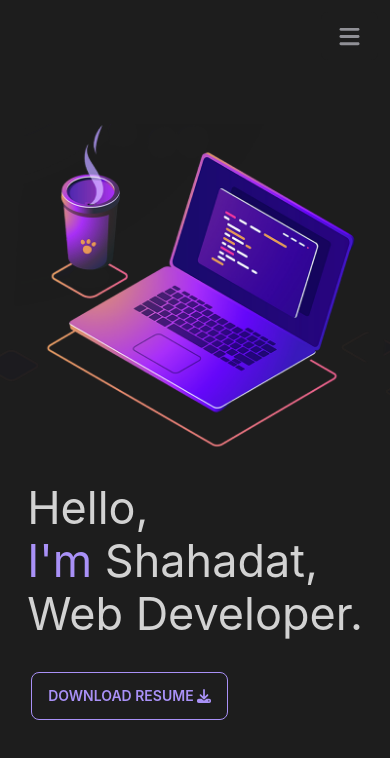
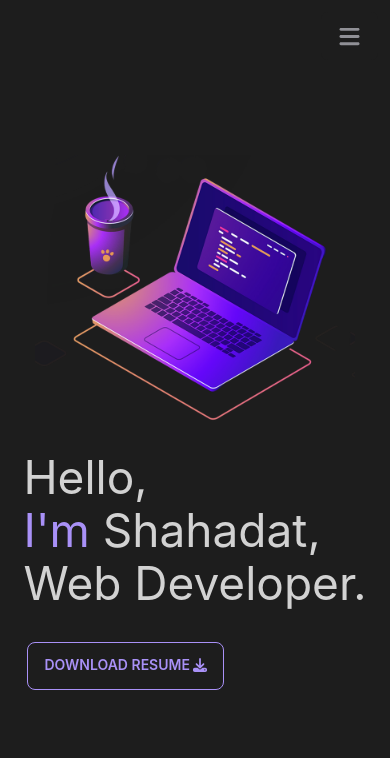
Before and after one commit to shahadat2772/md-shahadat-hossain, a React (Create React App) app: page / in a window 390 px wide. Shown: the top 758 px of the page. Built offline with nearby package versions, Linux system fonts and the light colour scheme.

Commit message:
changed the position of about me text

```diff
--- a/src/pages/Home/Home/Home.js
+++ b/src/pages/Home/Home/Home.js
@@ -1,21 +1,21 @@
 import React from "react";
-import Banner from "../Banner/Banner";
 import { faDownload } from "@fortawesome/free-solid-svg-icons";
 import { FontAwesomeIcon } from "@fortawesome/react-fontawesome";
 import laptop from "../../../assets/images/laptop44.png";
+import "./Home.css";
 const Home = () => {
   return (
     <div id="home" className="section hero min-h-screen">
       <div className="hero-content md:gap-6 flex-col p-0 lg:flex-row-reverse">
-        <img alt="" src={laptop} className="md:max-w-[500px]" />
+        <img alt="" src={laptop} className="md:max-w-[500px] max-w-[320px]" />
         <div className="max-w-[600px]">
-          <h1 className="md:text-[85px] text-[45px] md:leading-[85px] leading-[53px] bannerTexts">
+          <h1 className="md:text-[85px] text-[46px] md:leading-[85px] leading-[53px] bannerTexts">
             Hello,
           </h1>
-          <h1 className="md:text-[85px] text-[45px] md:leading-[85px] leading-[53px] bannerTexts">
+          <h1 className="md:text-[85px] text-[46px] md:leading-[85px] leading-[53px] bannerTexts">
             <span className="text-primary">I'm</span> Shahadat,
           </h1>
-          <h1 className="md:text-[85px] text-[45px] md:leading-[85px] leading-[53px] bannerTexts">
+          <h1 className="md:text-[85px] text-[46px] md:leading-[85px] leading-[53px] bannerTexts">
             Web Developer.
           </h1>
           {/* <div
```
Also changed, not shown: src/pages/Home/Home/Home.css (added).
